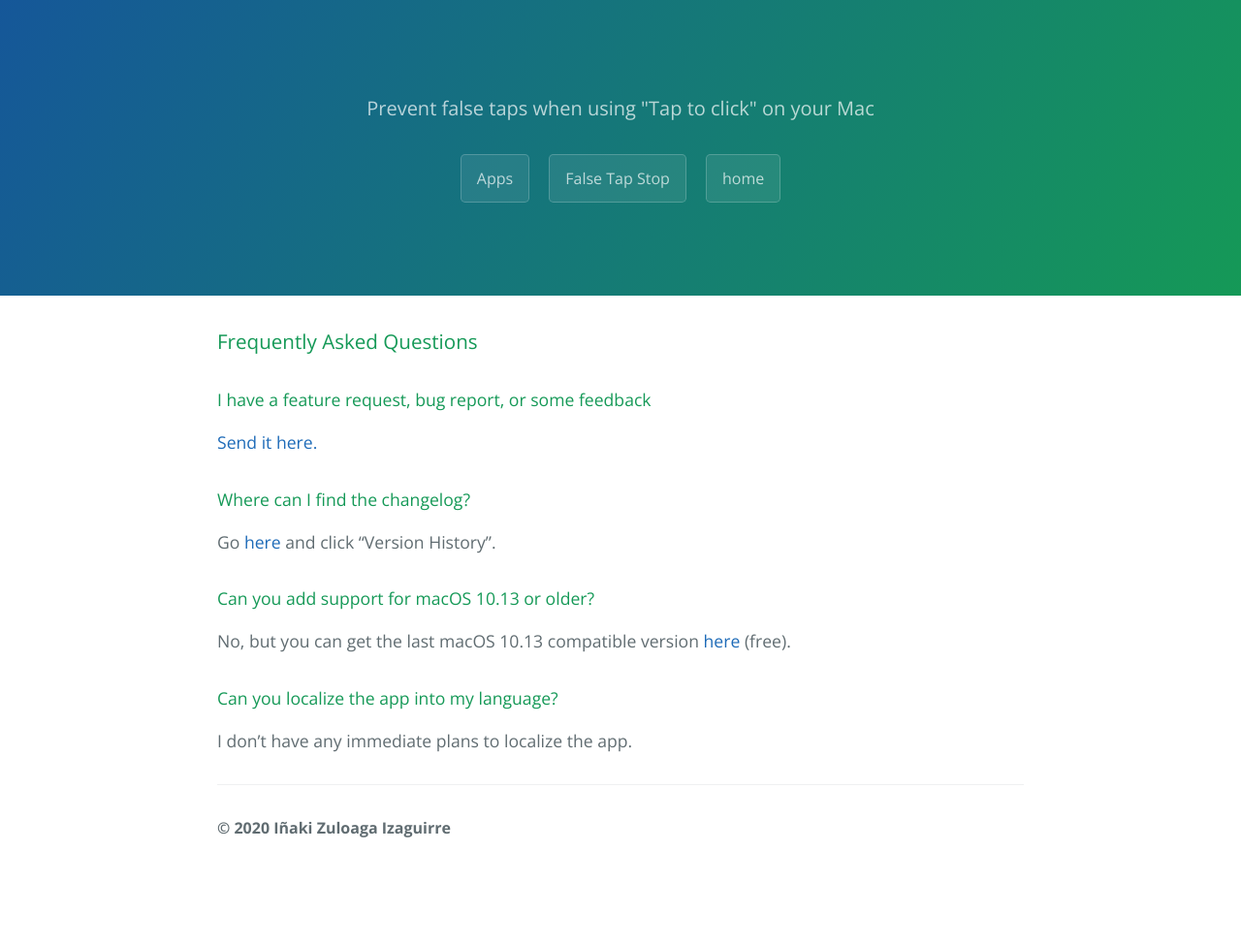
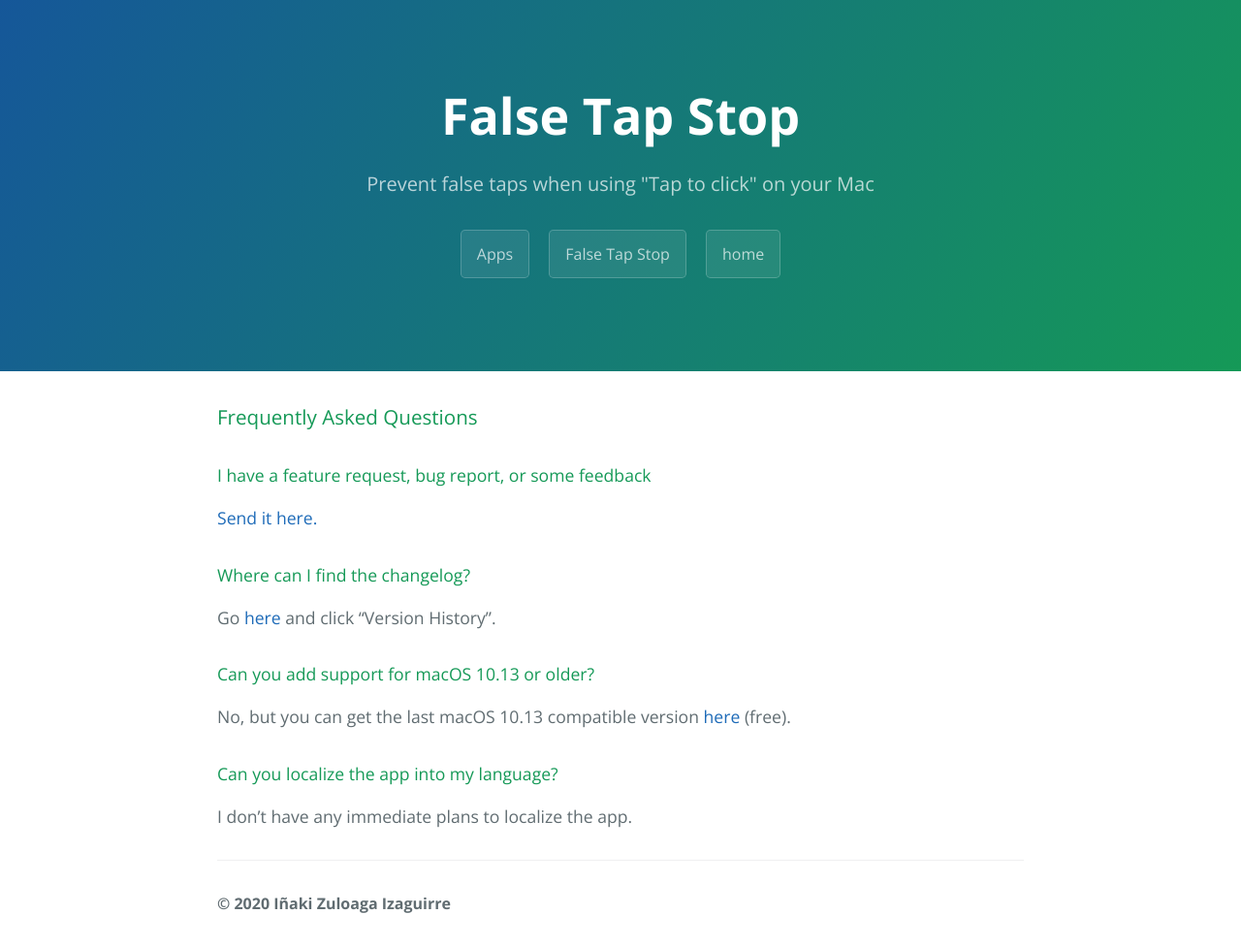
Before and after one commit to inakizi/inakizi.github.io, a Jekyll site: the page built from FalseTapStop.md, in a window 1280 px wide. Shown: the whole page at 97% size. Built offline with Jekyll 4.4.1, drawn with Linux system fonts in a browser that asks for light colours; before the commit the page ends 900 px from its top, so only the background shows below that.

Commit message:
small change to page layout

```diff
--- a/_layouts/page.html
+++ b/_layouts/page.html
@@ -11,7 +11,7 @@
   </head>
   <body>
     <section class="page-header">
-      <h1 class="project-name">{{ page.Title }}</h1>
+      <h1 class="project-name">{{ page.title }}</h1>
       <h2 class="project-tagline">{{ page.subtitle }}</h2>
       {% for page in site.pages %}
         <a href= {{ page.filename }} class="btn">{{ page.title }}</a>
```
